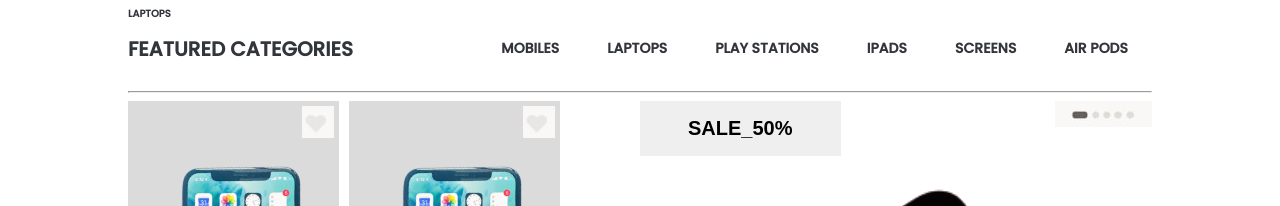
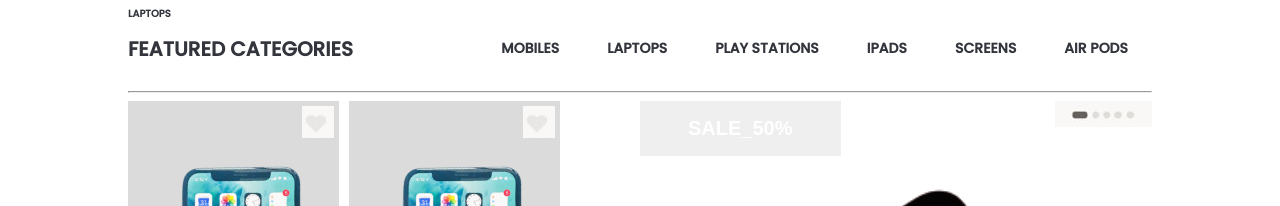
Before and after one commit to Ajyal-React/eCommerceApp_teamTwo, a React (Create React App) app: page / in a window 1280 px wide. Shown: the part 902-1108 px from the top of the page. Built offline with nearby package versions, Linux system fonts and the light colour scheme.

Commit message:
change margin fro title and paragraph

```diff
--- a/src/Global.style.js
+++ b/src/Global.style.js
@@ -32,9 +32,9 @@ export const FlexBoxRow = styled(FlexBox)`
 export const Button = styled.button`
   background: ${(props) => props.backgroundColor};
   border-radius: ${(props) => props.borderR};
-  border: ${(props) => props.border};
+  border: ${(props) => props.border?props.border:'none'};
   padding: ${(props) => props.padding};
-  color:${(props) => props.color};
+  color:${(props) => props.color?props.color:'#ffff'};
   &:hover{
     background-color:#f7981d;
     cursor: pointer
@@ -64,11 +64,13 @@ color: #32353C;
 
 export const Title = styled.h2`
   font-size: 30px;
+  margin: ${(props) => props.margin};
 `;
 
 export const Paragraphe = styled.p`
   font-size: ${(props) => props.fontSize};
   color: ${(props) => props.color};
+  margin: ${(props) => props.margin};
 `;
 export const StyledList = styled.ul`
   list-style:none;
```
